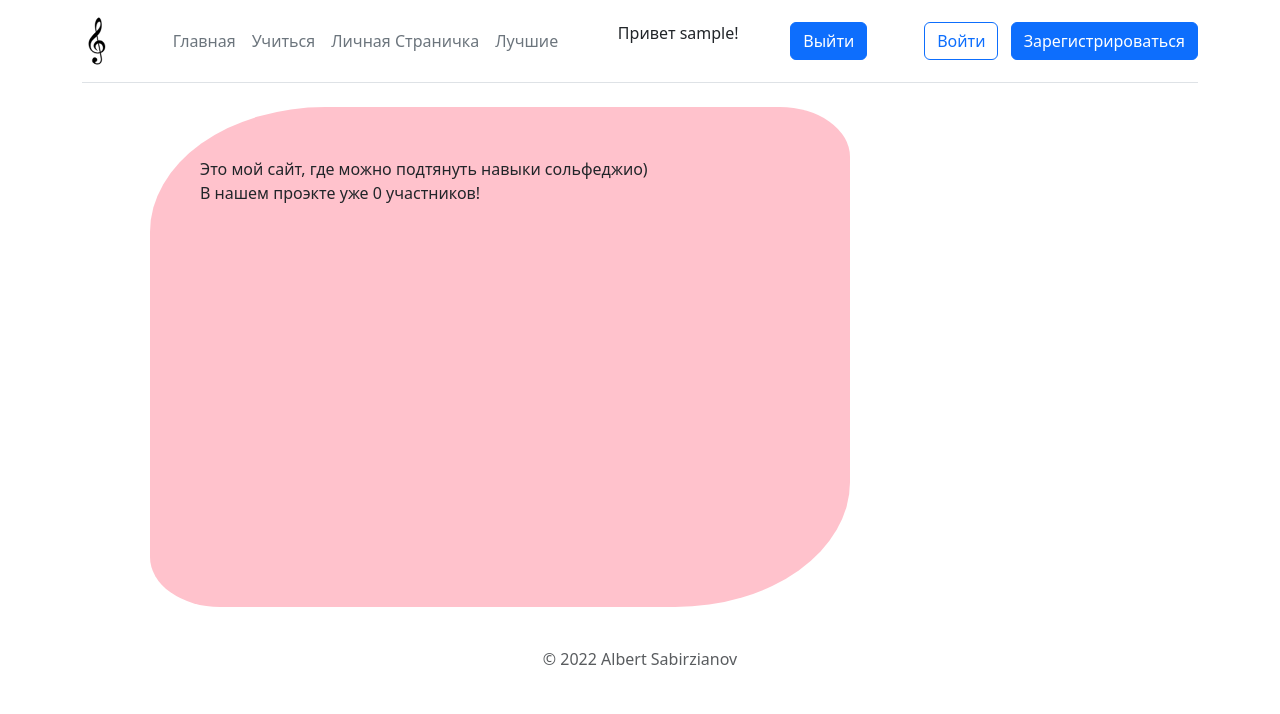
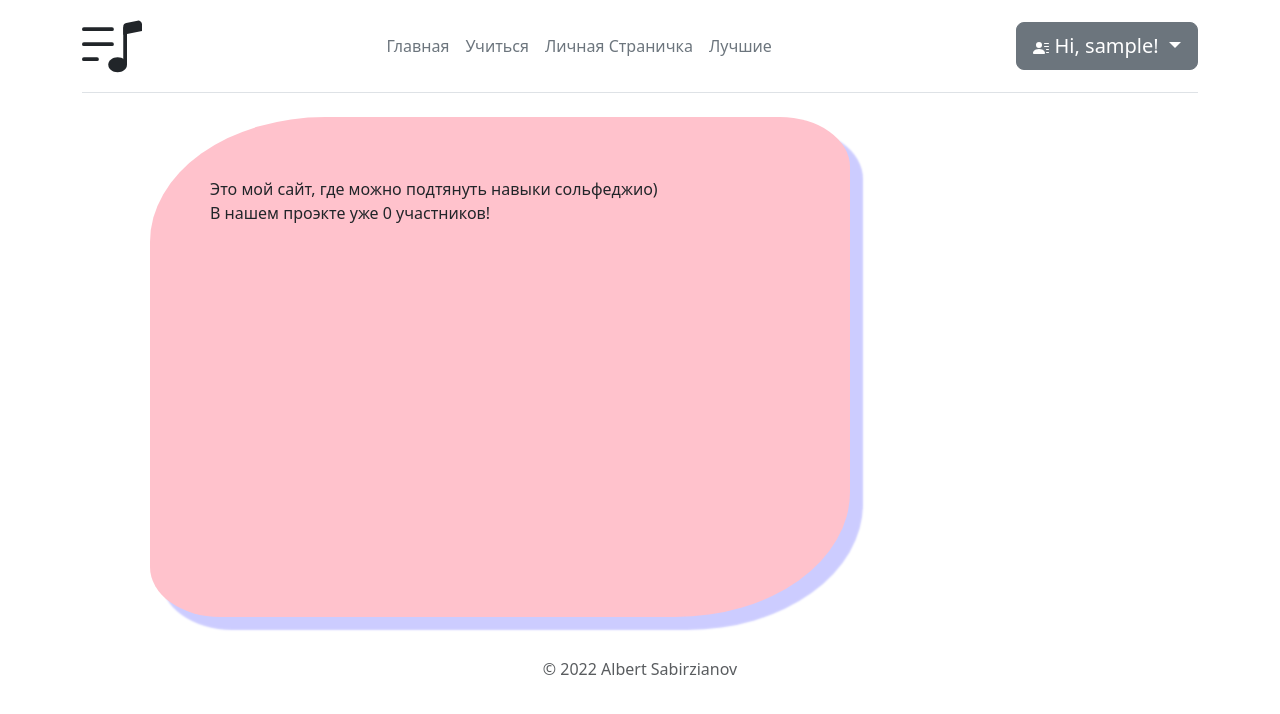
Before and after one commit to AlbertSabirzianov/JazzPractice, a Django app: page / in a window 1280 px wide. Shown: the top 714 px of the page. Run offline with Django 4.2, Linux system fonts and the light colour scheme; the visitor is signed in with stand-in values (Sample User, id 1); data comes from the database, SQL or seed files in the repository.

Commit message:
Button for Person

```diff
--- /dev/null
+++ b/TODO.txt
@@ -0,0 +1,2 @@
+Make Student Cart Done
+Make PersonMap and StudentMap in models.py .....
--- a/static/base.css
+++ b/static/base.css
@@ -1,13 +1,10 @@
-img {
-    height: 50px;
-}
-
 .content {
     background-color: #ffc2cc;
     position: relative;
     height: 500px;
     width: 700px;
     left: 150px;
-    padding: 50px;
+    padding: 60px;
     border-radius: 25% 10%;
+    box-shadow: 12px 12px 2px 1px rgba(0, 0, 255, .2);
 }
--- a/templates/base.html
+++ b/templates/base.html
@@ -6,13 +6,19 @@
     <meta charset="UTF-8">
     <link href="https://cdn.jsdelivr.net/npm/bootstrap@5.3.0-alpha1/dist/css/bootstrap.min.css" rel="stylesheet" integrity="sha384-GLhlTQ8iRABdZLl6O3oVMWSktQOp6b7In1Zl3/Jr59b6EGGoI1aFkw7cmDA6j6gD" crossorigin="anonymous">
     <title>Title</title>
+    <script src="https://cdn.jsdelivr.net/npm/bootstrap@5.3.0-alpha1/dist/js/bootstrap.bundle.min.js"></script>
     <link rel="stylesheet" href="{% static 'base.css' %}">
-    <link rel="shortcut icon" href="{% static 'funny_note.svg' %}" type="image/svg">
+    <link rel="shortcut icon" href="{% static 'music-note-list.svg' %}" type="image/svg">
 </head>
 <body>
 <div class="container">
     <header class="d-flex flex-wrap align-items-center justify-content-center justify-content-md-between py-3 mb-4 border-bottom">
-                    <img src="{% static 'funny_note.svg' %}" alt="описание"/>
+                    <svg xmlns="http://www.w3.org/2000/svg" width="60" height="60" fill="currentColor" class="bi bi-music-note-list" viewBox="0 0 16 16">
+                          <path d="M12 13c0 1.105-1.12 2-2.5 2S7 14.105 7 13s1.12-2 2.5-2 2.5.895 2.5 2z"/>
+                          <path fill-rule="evenodd" d="M12 3v10h-1V3h1z"/>
+                          <path d="M11 2.82a1 1 0 0 1 .804-.98l3-.6A1 1 0 0 1 16 2.22V4l-5 1V2.82z"/>
+                          <path fill-rule="evenodd" d="M0 11.5a.5.5 0 0 1 .5-.5H4a.5.5 0 0 1 0 1H.5a.5.5 0 0 1-.5-.5zm0-4A.5.5 0 0 1 .5 7H8a.5.5 0 0 1 0 1H.5a.5.5 0 0 1-.5-.5zm0-4A.5.5 0 0 1 .5 3H8a.5.5 0 0 1 0 1H.5a.5.5 0 0 1-.5-.5z"/>
+                    </svg>
                     <ul class="nav col-12 col-md-auto mb-2 justify-content-center mb-md-0">
                       <li>
                         <a class="nav-link px-2 link-secondary" href="{% url 'persons:mane' %}">Главная</a>
@@ -28,13 +34,25 @@
                       </li>
                     </ul>
         {% if user.is_authenticated %}
-            <p> Привет {{ user.username }}!</p>
-            <button type="button" class="btn btn-primary" onclick="location.href={% url 'persons:logout' %}">Выйти</button>
-        {% endif %}
+        <div class="btn-group">
+          <button class="btn btn-secondary btn-lg dropdown-toggle" type="button" data-bs-toggle="dropdown" aria-expanded="false">
+           <svg xmlns="http://www.w3.org/2000/svg" width="16" height="16" fill="currentColor" class="bi bi-person-lines-fill" viewBox="0 0 16 16">
+              <path d="M6 8a3 3 0 1 0 0-6 3 3 0 0 0 0 6zm-5 6s-1 0-1-1 1-4 6-4 6 3 6 4-1 1-1 1H1zM11 3.5a.5.5 0 0 1 .5-.5h4a.5.5 0 0 1 0 1h-4a.5.5 0 0 1-.5-.5zm.5 2.5a.5.5 0 0 0 0 1h4a.5.5 0 0 0 0-1h-4zm2 3a.5.5 0 0 0 0 1h2a.5.5 0 0 0 0-1h-2zm0 3a.5.5 0 0 0 0 1h2a.5.5 0 0 0 0-1h-2z"/>
+           </svg>
+            Hi, {{ user.username }}!
+          </button>
+          <ul class="dropdown-menu">
+              <li><a class="dropdown-item" href="{% url 'persons:logout' %}">Выйти</a></li>
+              <li><hr class="dropdown-divider"></li>
+              <li><a class="dropdown-item" href="{% url 'persons:login' %}">Сменить пользователя</a></li>
+          </ul>
+        </div>
+        {% else %}
         <div class="col-md-3 text-end">
             <button type="button" class="btn btn-outline-primary me-2" onclick="location.href={% url 'persons:login' %}">Войти</button>
             <button type="button" class="btn btn-primary" onclick="location.href={% url 'persons:registration' %}">Зарегистрироваться</button>
         </div>
+        {% endif %}
     </header>
 </div>
 <div class="content">
```
Also changed, not shown: static/funny_note.svg (deleted), static/music-note-list.svg (added), 1 other file.
